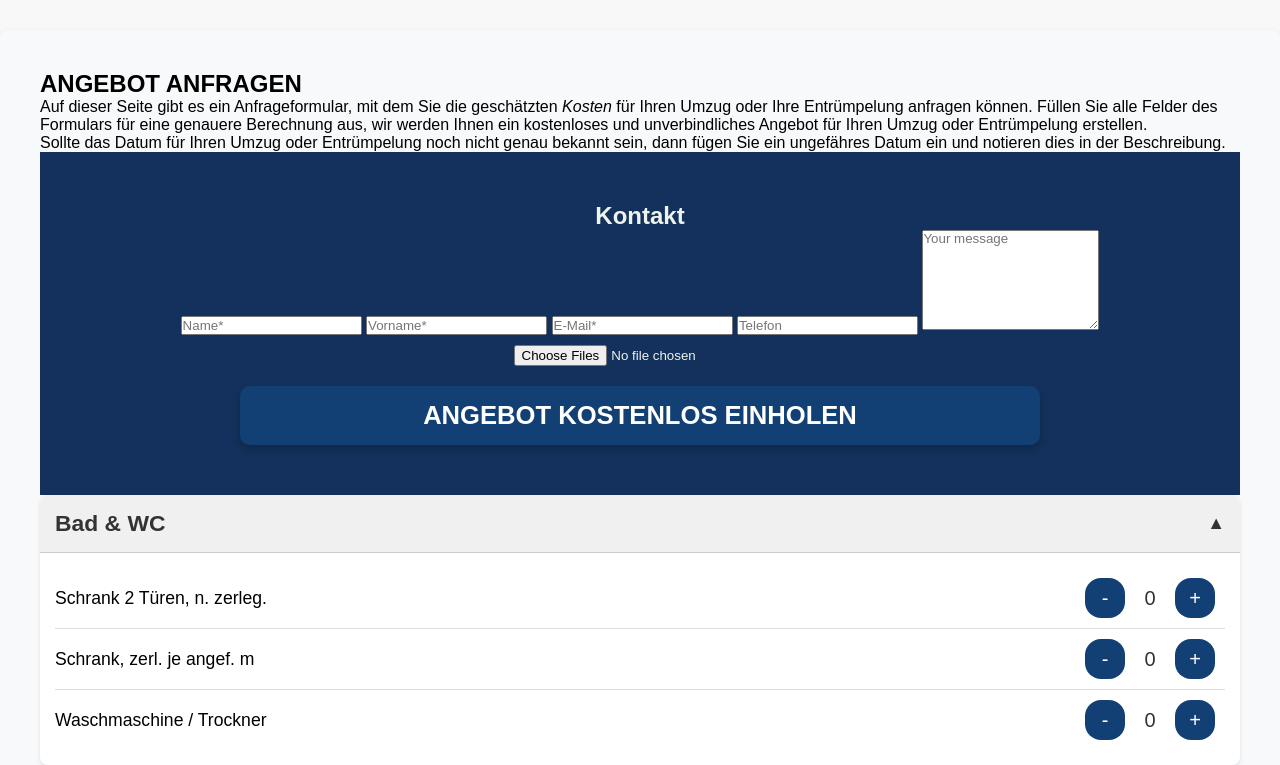
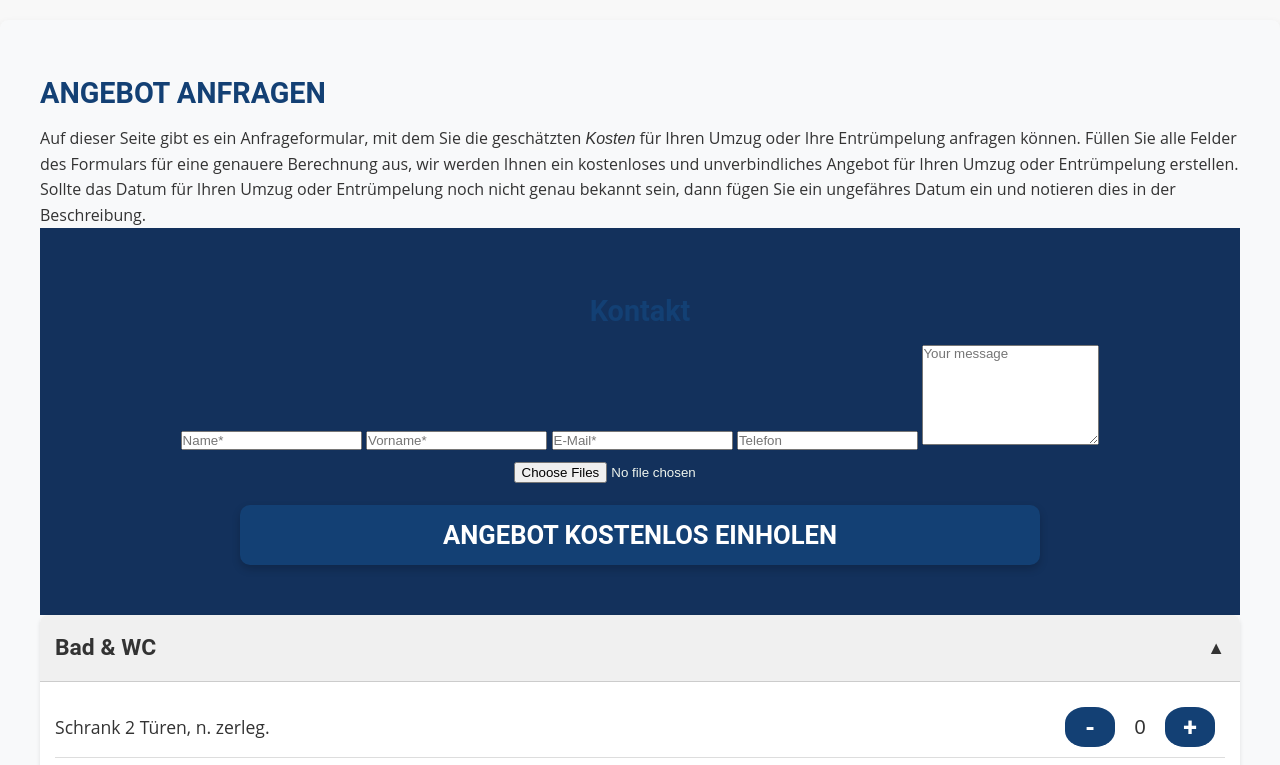
Before and after one commit to Usam95/fixumzug, a plain HTML site: page order-form.html in a window 1280 px wide. Both pictures are taken after a click on the element "Bad & WC". Shown: the top 765 px of the page. Drawn offline with Linux system fonts and the light colour scheme; files that its build step writes are made by us from their sources.

Commit message:
update css for headers

```diff
--- a/web/css/header.css
+++ b/web/css/header.css
@@ -1,17 +1,15 @@
 :root {
-    --color-primary: #134074; /* Primary Deep Blue */
-    --color-secondary: #E0AB58; /* Accent Yellow-Orange */
+    --color-primary: #134074; /* Deep Blue */
+    --color-secondary: #E0AB58; /* Yellow-Orange */
     --color-bg: #ffffff; /* White Background */
     --color-text: #333333; /* Dark Text */
-    --color-hover: #13315c; /* Darker Blue for Hover */
+    --color-hover: #102d56; /* Darker Blue for Hover */
     --color-shadow: rgba(0, 0, 0, 0.1); /* Subtle Shadow */
     --color-hover-shadow: rgba(0, 0, 0, 0.3); /* Hover Shadow */
-
     --nav-bg-gradient-start: #134074; /* Deep Blue */
     --nav-bg-gradient-end: #9E713C; /* Yellow-Orange */
-    --nav-shadow: rgba(0, 0, 0, 0.2); /* Subtle shadow */
     --nav-text: #ffffff; /* White Text */
-    --nav-hover: #134074; /* Hover Deep Blue */
+    --font-family: 'Roboto', 'Open Sans', Arial, sans-serif; /* Modern fonts */
 }
 
 /* Reset */
@@ -51,7 +49,7 @@ header {
 .contact-info {
     display: flex;
     align-items: center;
-    margin-right: 25px;
+    margin-right: 0px;
     margin-top: 30px;
     color: var(--color-primary);
 }
@@ -95,8 +93,11 @@ nav {
         var(--nav-bg-gradient-end)
     ); /* Gradient background */
     border-radius: 10px; /* Rounded corners */
-    margin: 20px;
-    padding: 10px 20px;
+    margin-top: 20px; /* Margin from the top */
+    margin-bottom: 5px; /* Margin from the bottom */
+    margin-left: 0px; /* Margin from the left */
+    margin-right: 0px; /* Margin from the right */
+    padding: 5px 5px;
     box-shadow: 0 4px 6px var(--nav-shadow);
     font-size: 1.0em; /* Larger font size for navigation */
 }
--- a/web/css/kontakt.css
+++ b/web/css/kontakt.css
@@ -13,12 +13,11 @@ html, body, header, .header-container {
 
 .container {
     max-width: 900px;
-    margin: 30px auto;
-    padding: 40px;
     background-color: #f8f9fa;
     border-radius: 8px;
     box-shadow: 0 4px 8px rgba(0, 0, 0, 0.1);
 }
+
 
 /* Kontakt Section */
 .kontakt-section h2,
--- a/web/css/order-form.css
+++ b/web/css/order-form.css
@@ -1,10 +1,52 @@
+
+:root {
+    --nav-bg-gradient-start: #134074; /* Deep Blue */
+    --nav-bg-gradient-end: #C6934D; /* Slightly Darker Yellow-Orange */
+    --border-color: #999; /* Darker border color */
+    --button-hover-bg: #102d56; /* Button hover color */
+}
+
 /* General resets */
 body {
-    font-family: Arial, sans-serif;
+    font-family: 'Roboto', 'Open Sans', 'Helvetica Neue', Arial, sans-serif;
+    font-weight: 400; /* Normal weight */
+    font-style: normal; /* Normal text */
+    line-height: 1.6; /* Line height for readability */
     background-color: #f8f8f8;
     margin: 0;
     padding: 0;
 }
+
+h1, h2, h3 {
+    font-family: 'Roboto', 'Open Sans', sans-serif;
+    font-weight: 700; /* Bold */
+    font-size: 1.8em; /* Adjust size */
+    color: #134074; /* Deep blue color for headings */
+    margin: 10px 0;
+}
+
+p, label, span {
+    font-family: 'Open Sans', 'Roboto', Arial, sans-serif;
+    font-weight: 400; /* Normal weight */
+    font-size: 1em; /* Standard font size */
+    color: #333; /* Neutral dark text color */
+    line-height: 1.6; /* Line height for readability */
+}
+
+button, .submit-button, .quote-button {
+    font-family: 'Roboto', Arial, sans-serif;
+    font-weight: 700; /* Bold for emphasis */
+    font-size: 1.1em; /* Slightly larger font */
+    text-transform: uppercase; /* Make text uppercase */
+    color: #fff; /* White text */
+    background: #134074;
+    border: none;
+    padding: 10px 20px;
+    border-radius: 8px;
+    cursor: pointer;
+}
+
+
 
 html, body, header, .header-container {
     margin: 0;
@@ -33,7 +75,7 @@ header {
 /* Main container styling */
 .container {
     max-width: 1500px;
-    margin: 30px auto;
+    margin: 20px auto;
     padding: 40px;
     /*background-color: #eaf4f4; /* Light greenish background color behind all sections */
     background-color: #f8f9fa;
@@ -110,14 +152,14 @@ h1 {
 }
 
 .counter button {
-    background-color: #134074;
+	background: #134074;
     color: #fff;
     border: none;
     padding: 5px;
     border-radius: 40%;
-    width: 40px;
+    width: 50px;
     height: 40px;
-    font-size: 20px;
+    font-size: 25px;
     cursor: pointer;
     display: flex;
     align-items: center;
@@ -147,7 +189,11 @@ h1 {
 .section-box h2 {
     font-size: 1.5em;
     color: #fff; /* White text color */
-    background-color: #134074; /* Blue header background color */
+	background: linear-gradient(
+        to right,
+        var(--nav-bg-gradient-start), /* Gradient start color */
+        var(--nav-bg-gradient-end)   /* Gradient end color */
+    ); /* Gradient background */
     padding: 10px;
     border-radius: 8px 8px 0 0;
     margin: 0;
@@ -160,7 +206,11 @@ h1 {
 .kontakt-section h2 {
     font-size: 1.5em;
     color: #fff; /* White text color */
-    background-color: #134074; /* Blue header background color */
+	background: linear-gradient(
+        to right,
+        var(--nav-bg-gradient-start), /* Gradient start color */
+        var(--nav-bg-gradient-end)   /* Gradient end color */
+    ); /* Gradient background */
     padding: 10px;
     border-radius: 8px 8px 0 0;
     margin: 0;
@@ -254,7 +304,7 @@ h1 {
     border-radius: 5px;
     text-align: center;
     margin-top: 5px;
-    margin-bottom: 30px;
+    margin-bottom: 10px;
 }
 
 /* Row for the date input */
```
Also changed, not shown: web/header.html (+10 -0 lines), web/order-form.html (+1 -0 lines).
